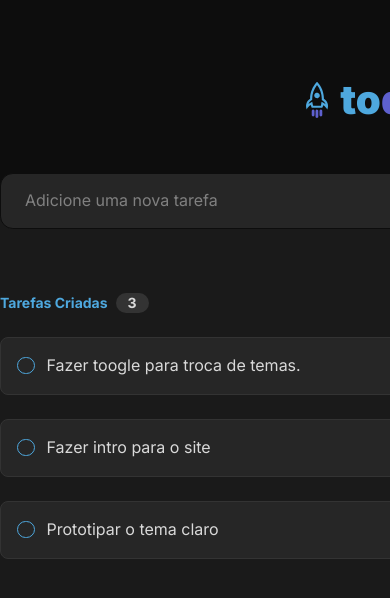
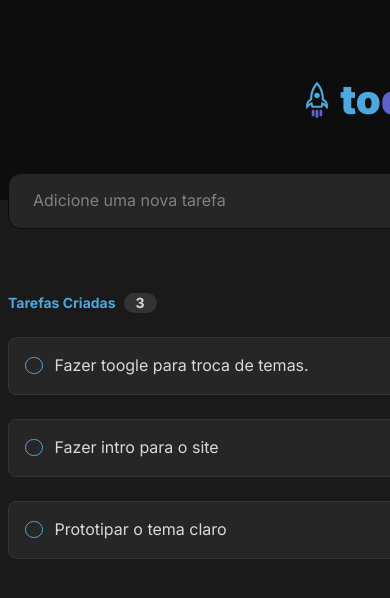
Before and after one commit to joaopedrosduarte/To-do, a React (Vite) app: page / in a window 390 px wide. Shown: the top 598 px of the page. Built offline with nearby package versions, Linux system fonts and the light colour scheme.

Commit message:
adjusting the responsivity

```diff
--- a/src/styles/Todo.module.css
+++ b/src/styles/Todo.module.css
@@ -1,6 +1,7 @@
 .todo {
     display:  grid;
     flex-direction: column;
+    margin: 0px 8px;
 }
 
 .forms {
@@ -17,7 +18,7 @@
     font-family: 'Inter', sans-serif;
     color: var(--gray200);
     border: 1px solid var(--gray700);
-    width: calc(39.875rem - 1.5rem);
+    flex: 1;
     font-size: 16px;
     height: 54px;
     line-height: 3.25;
@@ -60,7 +61,6 @@
     color: var(--gray200);
     border: none;
     border-radius: 0.5rem;
-    width: 90px;
     height: 52px;
     transition: .5s all ease;
 }
```
